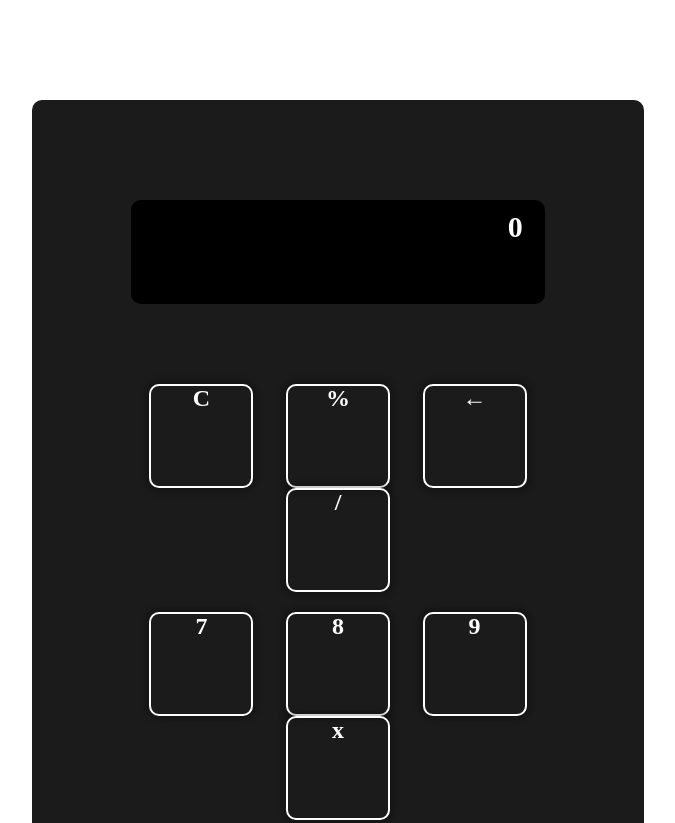
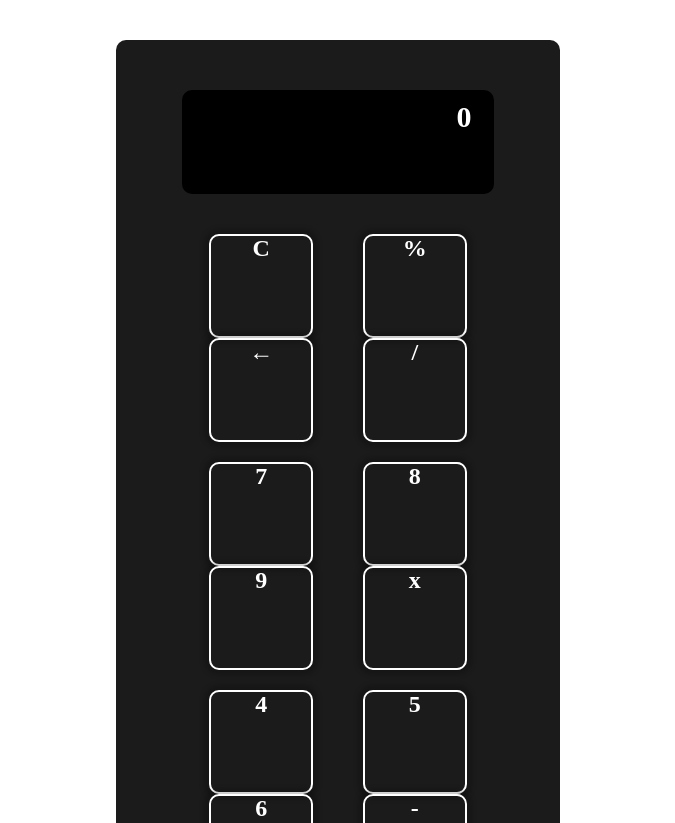
Before and after one commit to Drackaxel40/calculator, a plain HTML site: page index.html in a window 1280 px wide. Shown: the top 823 px of the page, without its empty margins (302-977 px from the left). Drawn offline with Linux system fonts and the light colour scheme.

Commit message:
Reworked css to fit screen

```diff
--- a/assets/css/style.css
+++ b/assets/css/style.css
@@ -2,10 +2,10 @@
     background-color: #1b1b1b;
     margin-right: auto;
     margin-left: auto;
-    margin-top: 100px;
-    max-width: 40%;
+    margin-top: 40px;
+    max-width: 30%;
     width: 100%;
-    padding: 50px;
+    padding: 30px;
     border-radius: 10px;
     color: #fff;
 }
@@ -13,7 +13,7 @@
 .calc-body #result-screen{
     height: 100px;
     width: 80%;
-    margin-top: 50px;
+    margin-top: 20px;
     margin-right: auto;
     margin-left: auto;
     border-radius: 10px;
@@ -23,7 +23,7 @@
 }
 
 #btns{
-    margin-top: 80px;
+    margin-top: 40px;
 }
 
 #btns .btn-line{
```
Also changed, not shown: assets/js/main.js (line endings or trailing spaces).
